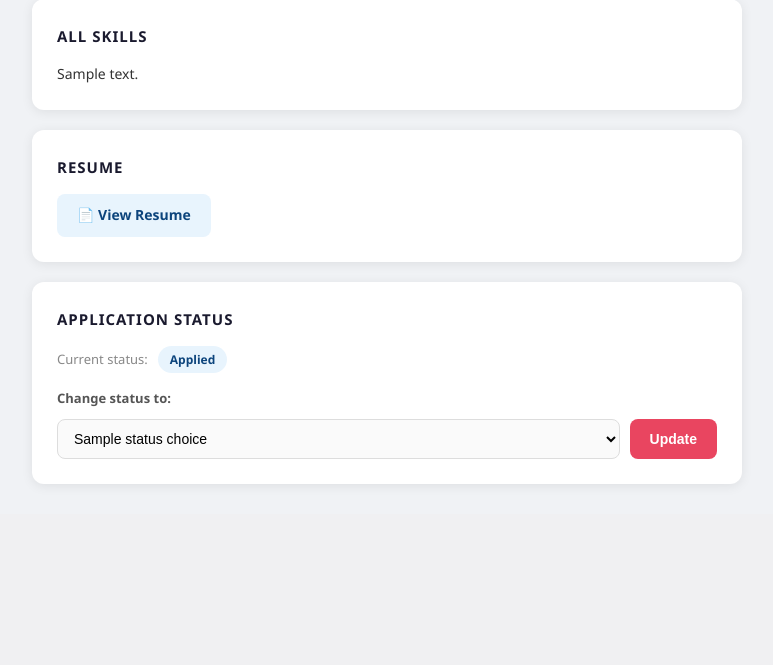
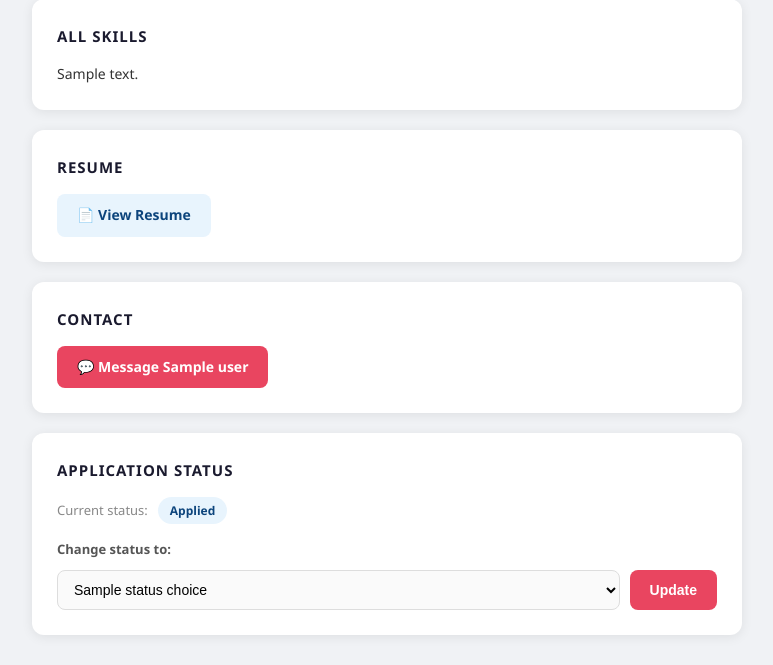
Before and after one commit to Sharmin-Sultana-Shila/JobSphere, a Django app: template templates/recruitments/applicant_detail.html in a window 1280 px wide. Shown: the part 1090-1755 px from the top of the page, without its empty margins (253-1026 px from the left). Before the commit the page ends 1574 px from the top, so only its background shows below. Run offline with Django 5.2, Linux system fonts and the light colour scheme; data comes from the database, SQL or seed files in the repository; tables that the repository leaves empty hold one stand-in row (values such as "Sample post"); the template is opened without the code that fills it: values that come from a table or form of the project are taken from there, most other values are stand-ins (such as "Sample title", 1, 10 or a date in 2020); grey boxes marked "Sample" are stand-in pictures.

Commit message:
Add direct message link for applicants

```diff
--- a/templates/recruitments/applicant_detail.html
+++ b/templates/recruitments/applicant_detail.html
@@ -378,6 +378,12 @@
     </div>
     {% endif %}
 
+    <!-- Direct Message -->
+    <div class="info-card">
+        <h3>Contact</h3>
+        <a href="{% url 'start_direct_message' seeker.user.id %}" style="display: inline-block; padding: 10px 20px; background: #e94560; color: white; border-radius: 8px; text-decoration: none; font-weight: 600; font-size: 14px;">&#128172; Message {{ seeker.user.name }}</a>
+    </div>
+
     <!-- Schedule Interview Button (only for shortlisted) -->
     {% if application.status == 'shortlisted' %}
     <div class="info-card" style="background: linear-gradient(135deg, #fff5f7, #fff); border: 1px solid #fde4b8;">
```
